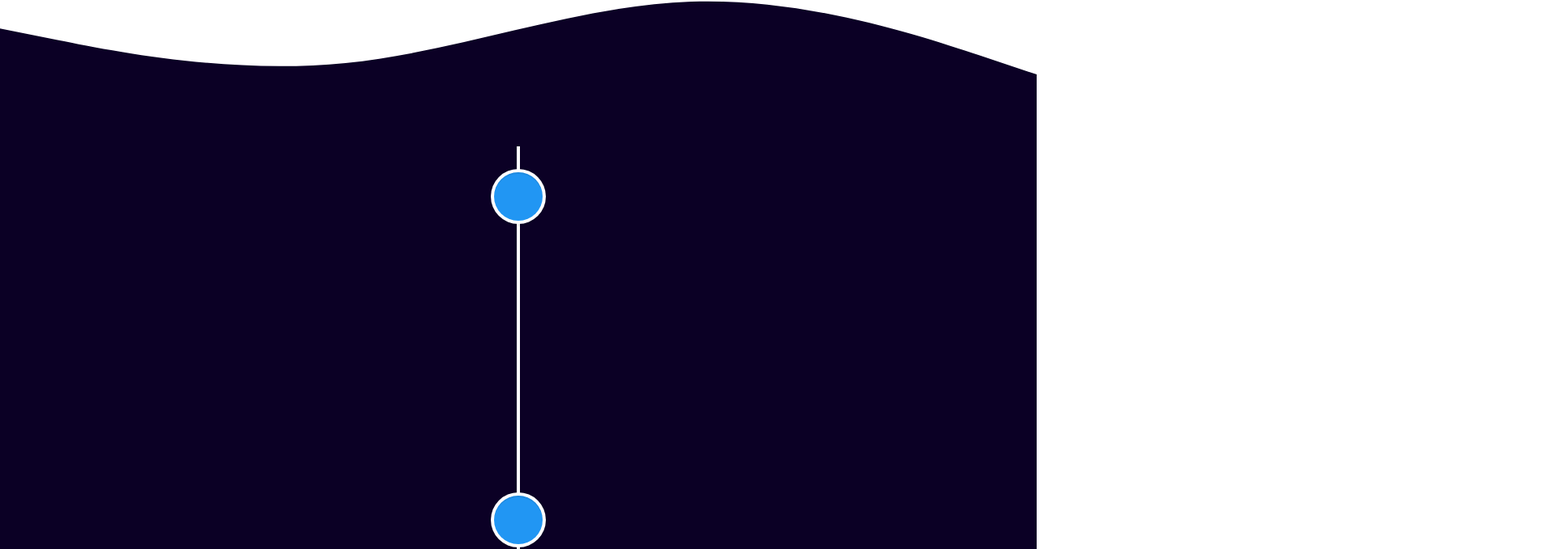
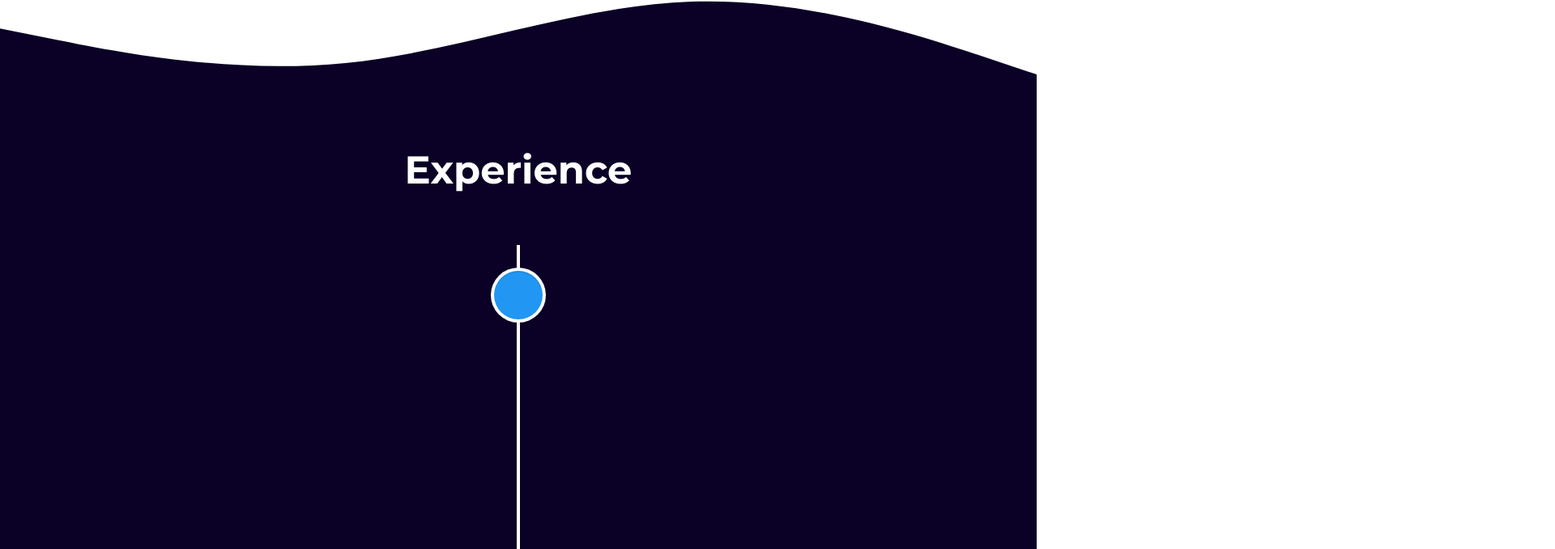
Before and after one commit to anurrags/portfolio, a React (Create React App) app: page / in a window 1280 px wide. Shown: the part 1735-2414 px from the top of the page at 81% size, 1920 px wide, since content can reach past the window. Built offline with nearby package versions, Linux system fonts and the light colour scheme.

Commit message:
fixed skill componenet bug

```diff
--- a/src/components/contact/contact.css
+++ b/src/components/contact/contact.css
@@ -17,4 +17,5 @@
 }
 .contact-img {
   height: 30rem;
+  align-self: center;
 }
--- a/src/components/experience/Experience.tsx
+++ b/src/components/experience/Experience.tsx
@@ -15,6 +15,7 @@ const Experience = () => {
           d="M0,96L80,122.7C160,149,320,203,480,197.3C640,192,800,128,960,112C1120,96,1280,128,1360,144L1440,160L1440,320L1360,320C1280,320,1120,320,960,320C800,320,640,320,480,320C320,320,160,320,80,320L0,320Z"
         ></path>
       </svg>
+      <h1>Experience</h1>
       <Timeline />
       <svg
         xmlns="http://www.w3.org/2000/svg"
--- a/src/components/experience/experience.css
+++ b/src/components/experience/experience.css
@@ -3,6 +3,12 @@
   background-color: var(--dark-purple);
   padding-bottom: 8rem;
 }
+.experience-container > h1 {
+  color: #fff;
+  font-size: 3rem;
+  text-align: center;
+  padding-bottom: 4rem;
+}
 .curve-svg-experience {
   position: absolute;
   bottom: 0;
--- a/src/components/skill/skill.css
+++ b/src/components/skill/skill.css
@@ -4,7 +4,7 @@
   grid-template-columns: 1fr 2fr;
   padding-left: 6rem;
   align-items: center;
-  width: 100vw;
+  overflow-x: hidden;
 }
 .skill-text {
   padding: 6rem 2rem 6rem 6rem;
@@ -17,3 +17,6 @@
   padding: 0;
   font-size: 5rem;
 }
+.skill-carousel {
+  width: inherit;
+}
```
